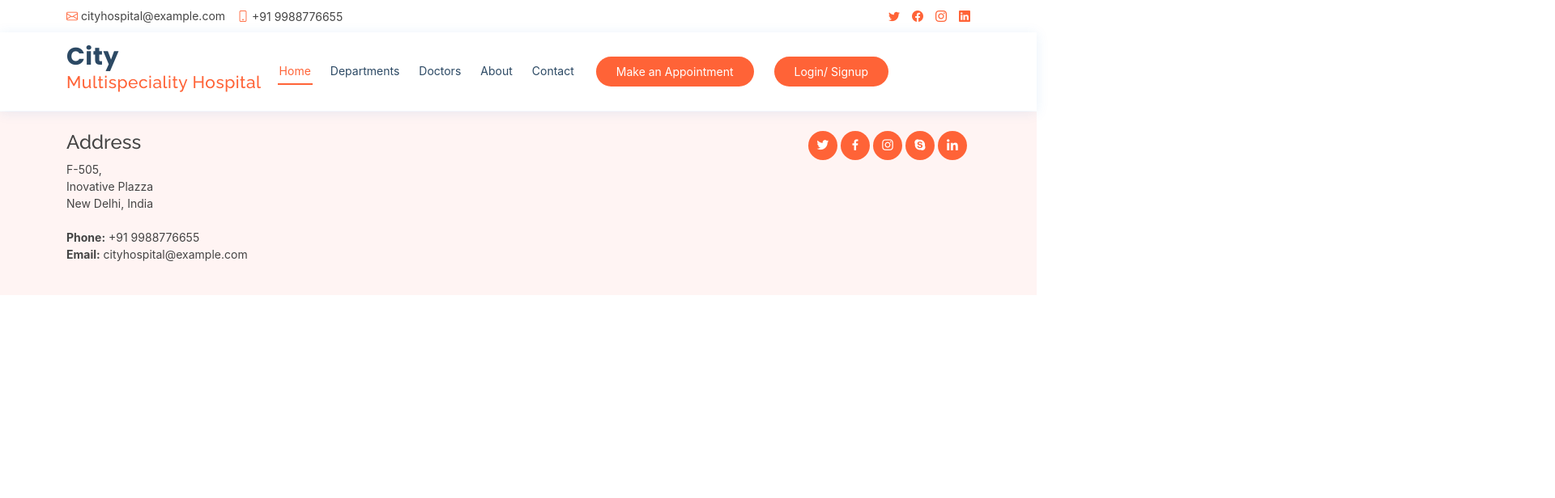
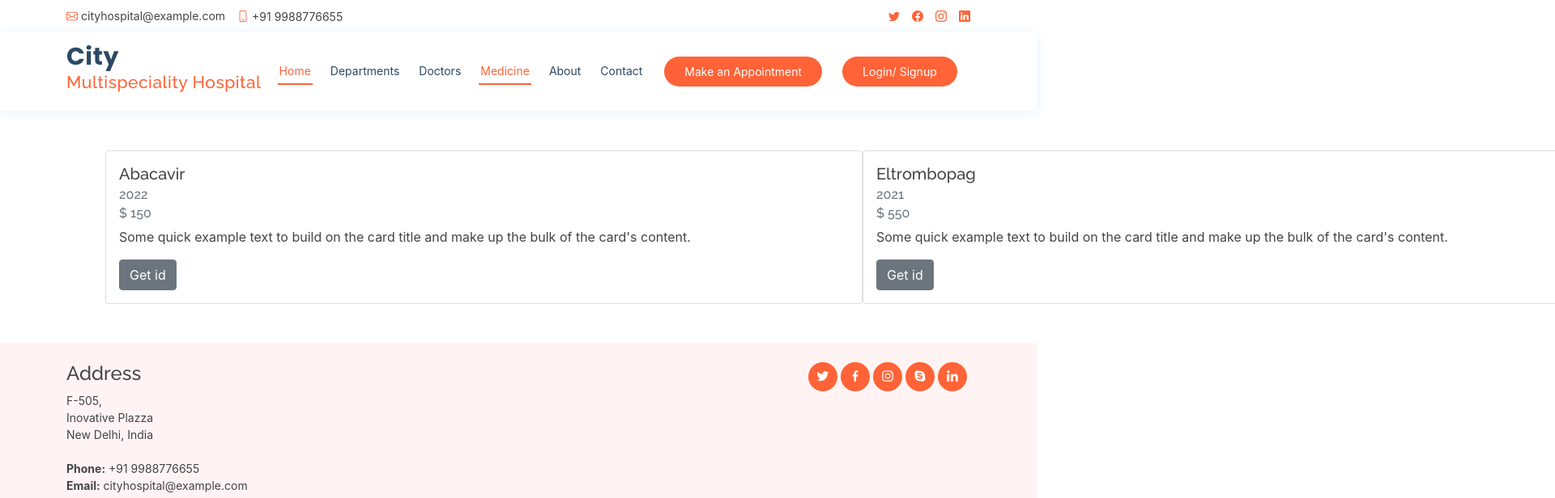
Before and after one commit to rudrabhikadiya3/city-hospital, a React (Create React App) app: page /Medicine in a window 1280 px wide. Shown: the top 616 px of the page at 81% size, 1920 px wide, since content can reach past the window. Built offline with nearby package versions, Linux system fonts and the light colour scheme.

Commit message:
listing data in cards

```diff
--- a/package.json
+++ b/package.json
@@ -10,6 +10,7 @@
     "react-dom": "^18.1.0",
     "react-router-dom": "^5.2.0",
     "react-scripts": "5.0.1",
+    "reactstrap": "^9.1.1",
     "web-vitals": "^2.1.4"
   },
   "scripts": {
--- a/src/App.js
+++ b/src/App.js
@@ -11,6 +11,7 @@ import {Switch} from 'react-router-dom';
 import {Route} from 'react-router-dom';
 import Login from './container/Login';
 import Appointment from './container/Appointment';
+import Medicines from './container/Medicines';
 
 
 function App() {
@@ -25,6 +26,7 @@ function App() {
           <Route path='/Contact' exact component={Contact} />
           <Route path='/Login' exact component={Login} />
           <Route path='/Appointment' exact component={Appointment} />
+          <Route path='/Medicine' exact component={Medicines} />
         </Switch>
       <Footer />
     </>
--- a/src/components/Header.js
+++ b/src/components/Header.js
@@ -31,6 +31,7 @@ function Header(props) {
                             <li><NavLink className="nav-link scrollto active" to='/' >Home</NavLink></li>
                             <li><NavLink className="nav-link scrollto" to='/departments' >Departments</NavLink></li>
                             <li><NavLink className="nav-link scrollto" to='/doctors' >Doctors</NavLink></li>
+                            <li><NavLink className="nav-link scrollto" to='/medicine' >Medicine</NavLink></li>
                             <li><NavLink className="nav-link scrollto" to='/about' >About</NavLink></li>
                             <li><NavLink className="nav-link scrollto" to='/contact' >Contact</NavLink></li>
                         </ul>
--- /dev/null
+++ b/src/components/List.js
@@ -0,0 +1,47 @@
+import React from 'react';
+import { Card, CardTitle, CardSubtitle, CardText, CardBody, Button } from 'reactstrap'
+
+function List(props) {
+    return (
+        <div>
+            <div className='container'>
+                <div className='d-flex p-5 justify-content-between'>
+                    {
+                        props.data.map((o, i) => {
+                            return (
+                                    <Card className='col-11 key={i}'
+                                    >
+                                        <CardBody>
+                                            <CardTitle tag="h5">
+                                                {o.name}
+                                            </CardTitle>
+                                            <CardSubtitle
+                                                className="mb-2 text-muted"
+                                                tag="h6"
+                                            >
+                                                {o.expiry}
+                                            </CardSubtitle>
+                                            <CardSubtitle
+                                                className="mb-2 text-muted"
+                                                tag="h6"
+                                            >
+                                                $ {o.price}
+                                            </CardSubtitle>
+                                            <CardText>
+                                                Some quick example text to build on the card title and make up the bulk of the card's content.
+                                            </CardText>
+                                            <Button onClick={() => props.onButton(o.id)}>
+                                                Get id
+                                            </Button>
+                                        </CardBody>
+                                    </Card>
+                            )
+                        })
+                    }
+                </div>
+            </div>
+        </div>
+    );
+}
+
+export default List;
--- /dev/null
+++ b/src/container/Medicines.js
@@ -0,0 +1,57 @@
+import React from 'react';
+import { Card, CardTitle, CardSubtitle, CardText, CardBody } from 'reactstrap'
+import List from '../components/List';
+
+function Medicines(props) {
+    const medData = [
+        {
+            id: 101,
+            name: 'Abacavir',
+            quantity: 25,
+            price: 150,
+            expiry: 2022
+
+        },
+        {
+            id: 102,
+            name: 'Eltrombopag',
+            quantity: 90,
+            price: 550,
+            expiry: 2021
+        },
+        {
+            id: 103,
+            name: 'Meloxicam',
+            quantity: 85,
+            price: 450,
+            expiry: 2025
+        },
+        {
+            id: 104,
+            name: 'Allopurinol',
+            quantity: 50,
+            price: 600,
+            expiry: 2023
+        },
+        {
+            id: 105,
+            name: 'Phenytoin',
+            quantity: 63,
+            price: 250,
+            expiry: 2021
+        },
+    ]
+
+    const getId = (id) =>{
+        alert(id);
+    }
+    return (
+       <div>
+            <List data={medData} onButton={getId}/>
+       </div>
+
+    )
+
+}
+
+export default Medicines;
```
Also changed, not shown: 1 other file (tests, documents, lock files or other folders).
